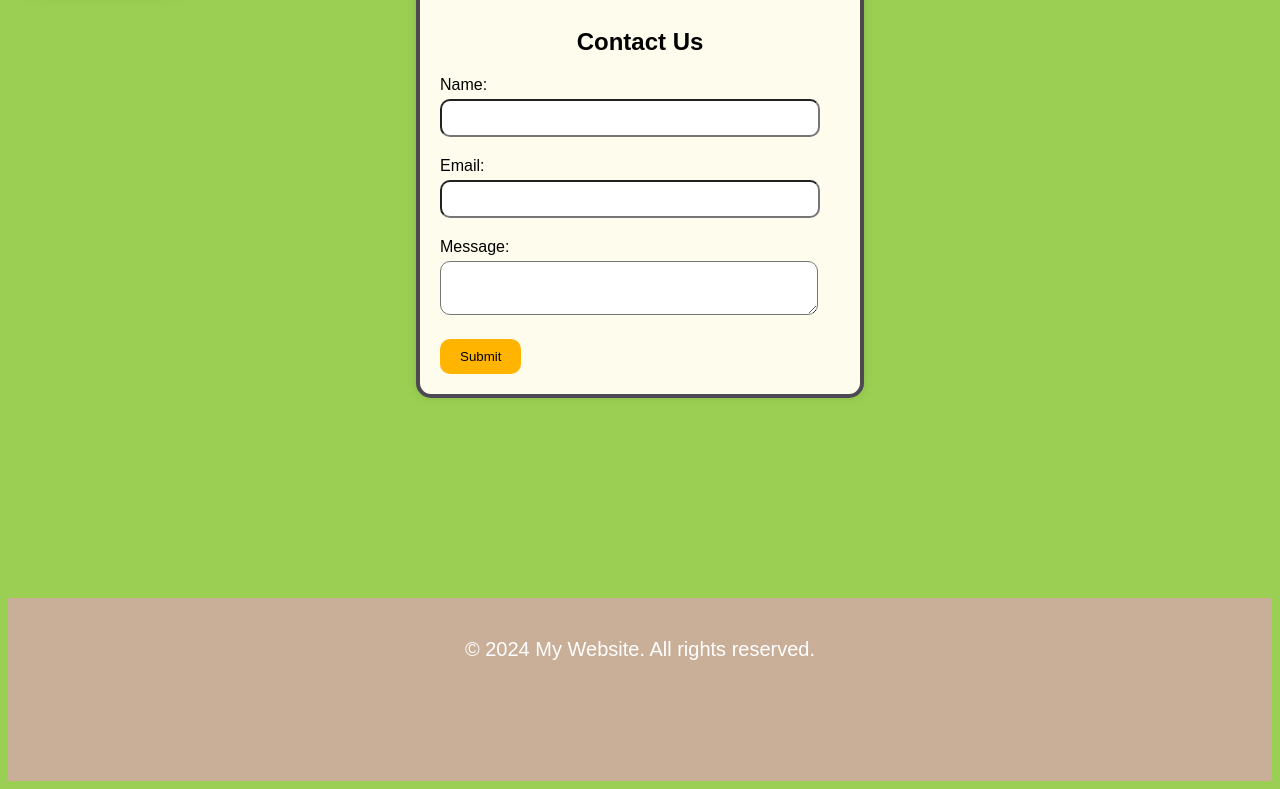
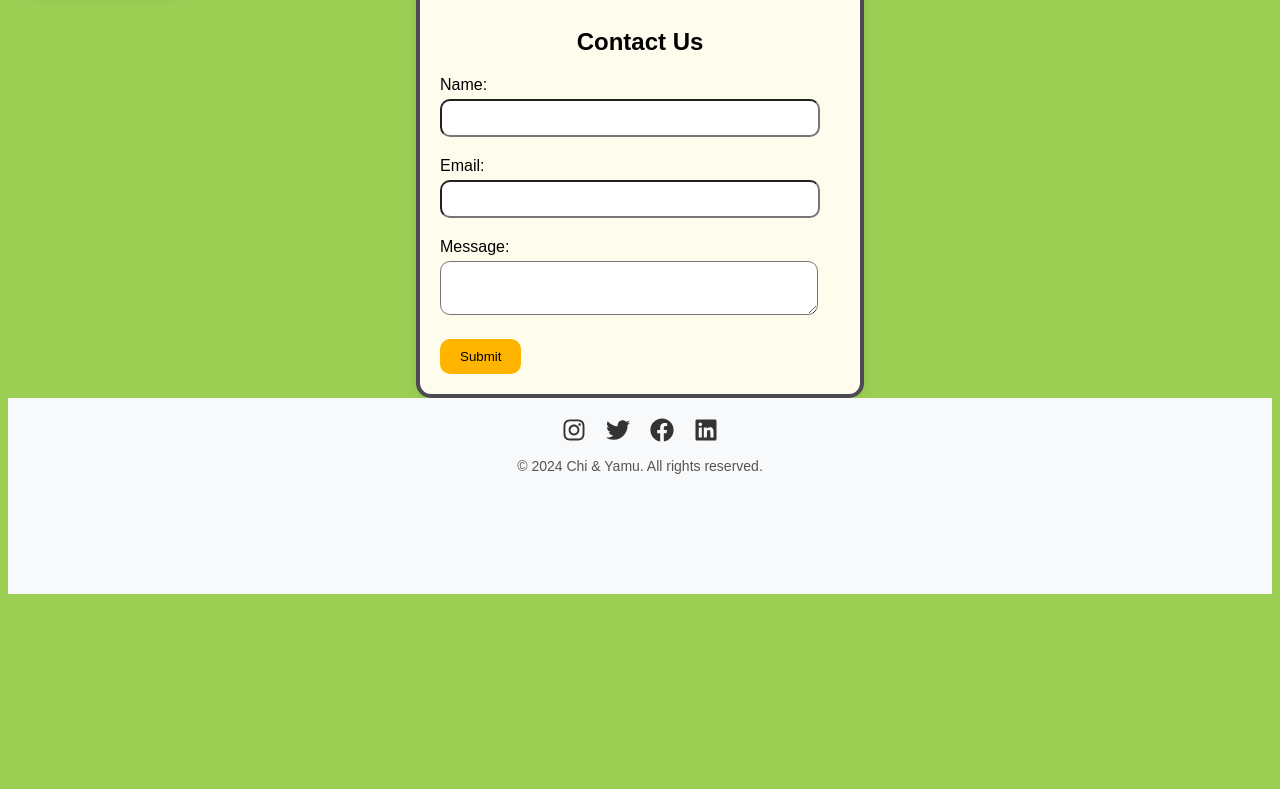
Before and after one commit to Zuribaby/ma.recipe.book.website, a React (Create React App) app: page / in a window 1280 px wide. Shown: the part 3182-3971 px from the top of the page. After the commit the page ends 3784 px from the top, so only its background shows below. Built offline with nearby package versions, Linux system fonts and the light colour scheme; a web font is replaced by a local one.

Commit message:
footer creation and styling

```diff
--- a/package.json
+++ b/package.json
@@ -8,6 +8,7 @@
     "@testing-library/user-event": "^13.5.0",
     "react": "^18.2.0",
     "react-dom": "^18.2.0",
+    "react-icons": "^5.0.1",
     "react-router-dom": "^6.22.3",
     "react-scripts": "5.0.1",
     "web-vitals": "^2.1.4"
--- a/src/components/Footer.jsx
+++ b/src/components/Footer.jsx
@@ -1,12 +1,25 @@
 import React from 'react';
-import '../css/Footer.css'; // Import the CSS file for styling
+import { FaInstagram, FaTwitter, FaFacebook, FaLinkedin } from 'react-icons/fa';
+import '../css/Footer.css'; // Import your CSS file for styling
 
 function Footer() {
   return (
     <footer className="footer">
-      <div className="footer-content">
-        <p>&copy; 2024 My Website. All rights reserved.</p>
+      <div className="footer-icons">
+        <a href="https://www.instagram.com/your_instagram" target="_blank" rel="noopener noreferrer">
+          <FaInstagram />
+        </a>
+        <a href="https://twitter.com/your_twitter" target="_blank" rel="noopener noreferrer">
+          <FaTwitter />
+        </a>
+        <a href="https://www.facebook.com/your_facebook" target="_blank" rel="noopener noreferrer">
+          <FaFacebook />
+        </a>
+        <a href="https://www.linkedin.com/in/your_linkedin" target="_blank" rel="noopener noreferrer">
+          <FaLinkedin />
+        </a>
       </div>
+      <p className="footer-text">&copy; 2024 Chi & Yamu. All rights reserved.</p>
     </footer>
   );
 }
--- a/src/css/ContactForm.css
+++ b/src/css/ContactForm.css
@@ -48,7 +48,7 @@ button {
 }
 
 button:hover {
-  background-color: #0056b3;
+  background-color: #e59500;
 }
 
 .error {
--- a/src/css/Footer.css
+++ b/src/css/Footer.css
@@ -1,15 +1,27 @@
 .footer {
-  position: relative;
-
-  align-items: center;
-  margin-top: 200px;
-  background-color: #c9ae98;
-  color: #fff;
+  background-color: #f8f9fa; /* Change background color as needed */
+  padding: 20px 0; /* Adjust padding as needed */
   text-align: center;
-  padding: 20px;
 }
 
-.footer-content {
-  max-width: 1200px; /* Limit the width of the content */
-  margin: 0 auto; /* Center the content horizontally */
+.footer-icons {
+  display: flex;
+  justify-content: center;
+  margin-bottom: 10px; /* Adjust margin as needed */
 }
+
+.footer-icons a {
+  margin: 0 10px;
+  color: #333; /* Change color as needed */
+  font-size: 24px; /* Adjust font size as needed */
+}
+
+.footer-icons a:hover {
+  color: #007bff; /* Change hover color as needed */
+}
+
+.footer-text {
+  margin-top: 10px; /* Adjust margin as needed */
+  font-size: 14px; /* Adjust font size as needed */
+  color: #555; /* Change color as needed */
+}
```
Also changed, not shown: 2 other files (tests, documents, lock files or other folders).
